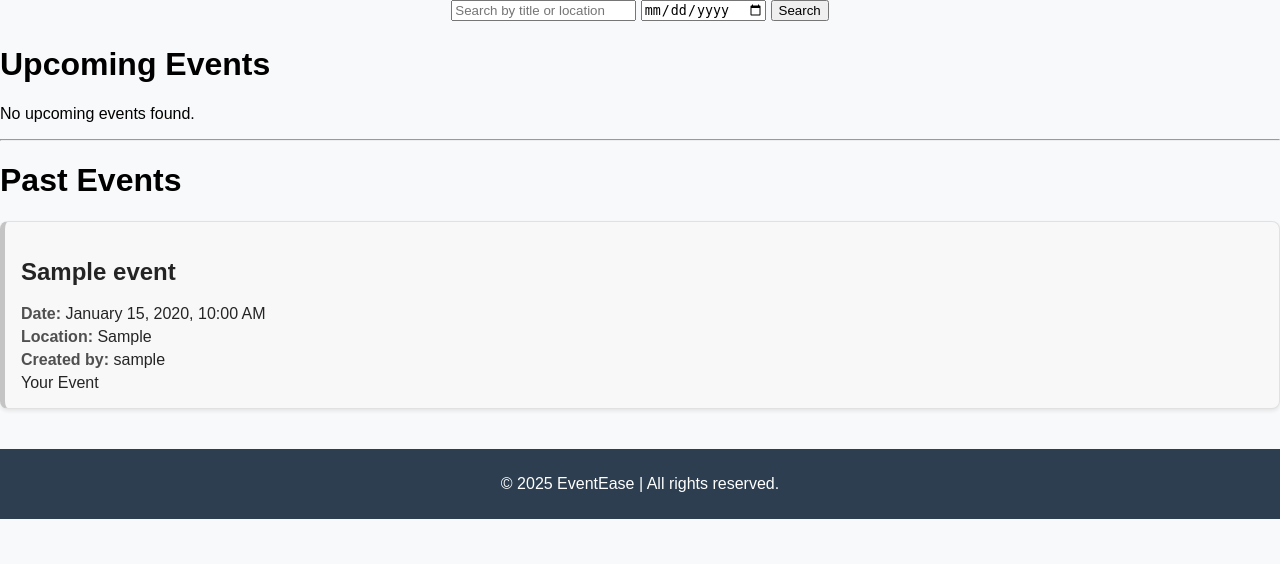
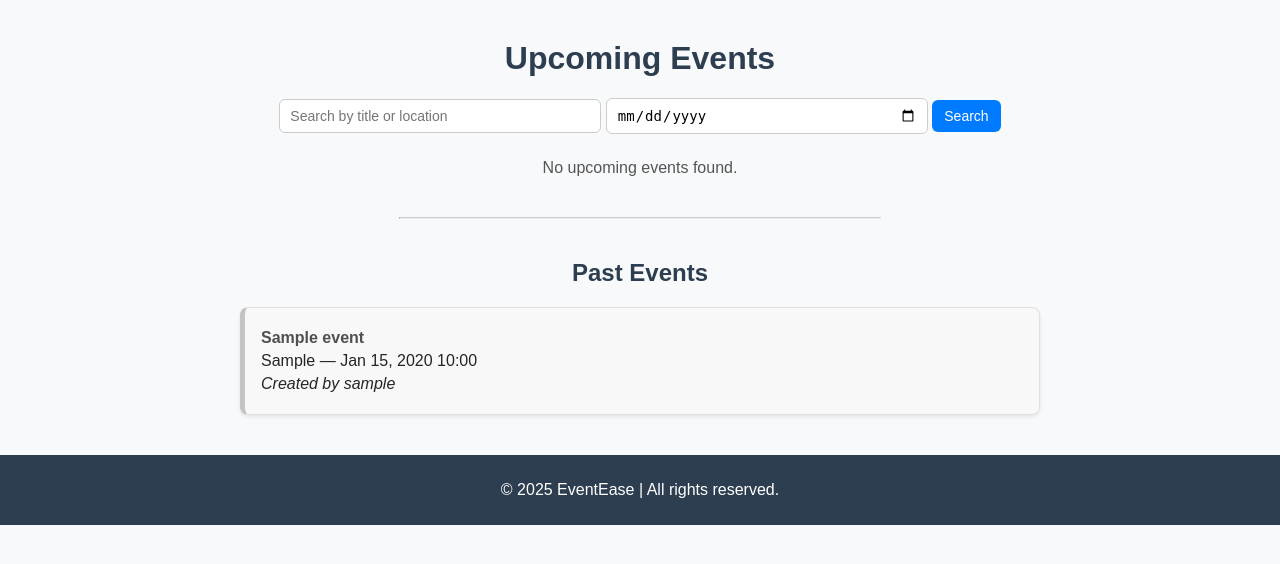
Before and after one commit to zeinali1/capstone-project, a Django app: page /home/ in a window 1280 px wide. Shown: the part 50-614 px from the top of the page. Run offline with Django 5.2, Linux system fonts and the light colour scheme; a user stored in the database is signed in; tables that the repository leaves empty hold one stand-in row (values such as "Sample post").

Commit message:
update search feature, home.html

```diff
--- a/main_app/templates/events/home.html
+++ b/main_app/templates/events/home.html
@@ -1,89 +1,74 @@
 {% extends 'base.html' %}
-{% load static %}
+{% block content %}
 
-{% block content %}
-<div class="container">
+<div class="container" style="max-width: 800px; margin: 40px auto;">
+    <h1 style="text-align: center; color: #2c3e50;">Upcoming Events</h1>
 
+    <!-- Search Section -->
     <div class="search-section">
-        <form method="get" class="search-form">
-            <input type="text" name="q" placeholder="Search by title or location" value="{{ query }}">
-            <input type="date" name="date" value="{{ date_query }}">
-            <button type="submit">Search</button>
-            {% if query or date_query %}
-            <a href="{% url 'home' %}" class="clear-btn">Clear</a>
+        <form method="get" action="{% url 'home' %}">
+            <input type="text" name="q" class="search-input" placeholder="Search by title or location" value="{{ request.GET.q }}">
+            <input type="date" name="date" class="search-input" value="{{ request.GET.date }}">
+            <button type="submit" class="search-btn">Search</button>
+            {% if request.GET.q or request.GET.date %}
+                <a href="{% url 'home' %}" class="clear-btn">Clear</a>
             {% endif %}
         </form>
     </div>
 
-    <h1 class="page-title">Upcoming Events</h1>
+    <!-- Upcoming Events -->
+    {% if upcoming_events %}
+        <ul class="event-list">
+            {% for event in upcoming_events %}
+                <li class="event-card">
+                    <p><strong><a href="{% url 'event_detail' event.pk %}" style="color:#2c3e50; text-decoration:none;">{{ event.title }}</a></strong></p>
+                    <p>{{ event.location }} — {{ event.event_date|date:"M d, Y H:i" }}</p>
+                    <p><em>Created by {{ event.created_by.username }}</em></p>
 
-    {% if upcoming_events %}
-        <div class="event-list">
-            {% for event in upcoming_events %}
-                <div class="event-card">
-                    <h2>{{ event.title }}</h2>
-                    <p><strong>Date:</strong> {{ event.event_date|date:"F j, Y, g:i A" }}</p>
-                    <p><strong>Location:</strong> {{ event.location }}</p>
-                    <p><strong>Created by:</strong> {{ event.created_by.username }}</p>
-                    {% if event.is_mine %}
-                    <p><strong>Attendees:</strong> {{ event.attendee_count }}</p>
+                    {% if user.is_authenticated %}
+                        {% if event.created_by == user %}
+                            <p class="welcome">You created this event</p>
+                            <a href="{% url 'event_update' event.pk %}" class="btn btn-edit">Edit</a>
+                            <a href="{% url 'event_delete' event.pk %}" class="btn btn-leave" style="background-color:#f44336;">Delete</a>
+                        {% elif event.is_joined %}
+                            <form action="{% url 'leave_event' event.pk %}" method="post">
+                                {% csrf_token %}
+                                <button type="submit" class="btn btn-leave">Leave</button>
+                            </form>
+                        {% else %}
+                            <form action="{% url 'join_event' event.pk %}" method="post">
+                                {% csrf_token %}
+                                <button type="submit" class="btn btn-join">Join</button>
+                            </form>
+                        {% endif %}
+                    {% else %}
+                        <a href="{% url 'login' %}" class="btn btn-login">Login to join</a>
                     {% endif %}
-
-                    <div class="event-actions">
-                        {% if event.is_mine %}
-                            <a href="{% url 'edit_event' event.id %}" class="btn edit-btn">Edit</a>
-                            <form method="post" action="{% url 'delete_event' event.id %}" style="display:inline;">
-                                {% csrf_token %}
-                                <button type="submit" class="btn delete-btn">Delete</button>
-                            </form>
-                        {% elif user.is_authenticated %}
-                            {% if event.is_joined %}
-                                <form method="post" action="{% url 'leave_event' event.id %}" style="display:inline;">
-                                    {% csrf_token %}
-                                    <button type="submit" class="btn leave-btn">Leave</button>
-                                </form>
-                            {% else %}
-                                <form method="post" action="{% url 'join_event' event.id %}" style="display:inline;">
-                                    {% csrf_token %}
-                                    <button type="submit" class="btn join-btn">Join</button>
-                                </form>
-                            {% endif %}
-                        {% else %}
-                            <p><a href="{% url 'login' %}">Login to join</a></p>
-                        {% endif %}
-                    </div>
-                </div>
+                </li>
             {% endfor %}
-        </div>
+        </ul>
     {% else %}
-        <p>No upcoming events found.</p>
+        <p style="text-align:center; color:#555;">No upcoming events found.</p>
     {% endif %}
 
-    <hr>
+    <hr style="margin: 40px auto; width: 60%; border-top: 1px solid #ccc;">
 
-    <h1 class="page-title">Past Events</h1>
+    <!-- Past Events -->
+    <h2 style="text-align: center; color: #2c3e50;">Past Events</h2>
 
     {% if past_events %}
-        <div class="event-list">
+        <ul class="event-list">
             {% for event in past_events %}
-                <div class="event-card past">
-                    <h2>{{ event.title }}</h2>
-                    <p><strong>Date:</strong> {{ event.event_date|date:"F j, Y, g:i A" }}</p>
-                    <p><strong>Location:</strong> {{ event.location }}</p>
-                    <p><strong>Created by:</strong> {{ event.created_by.username }}</p>
-
-                    <div class="event-actions">
-                        {% if event.is_mine %}
-                            <span class="badge">Your Event</span>
-                        {% elif event.is_joined %}
-                            <span class="badge">You Attended</span>
-                        {% endif %}
-                    </div>
-                </div>
+                <li class="event-card past">
+                    <p><strong>{{ event.title }}</strong></p>
+                    <p>{{ event.location }} — {{ event.event_date|date:"M d, Y H:i" }}</p>
+                    <p><em>Created by {{ event.created_by.username }}</em></p>
+                </li>
             {% endfor %}
-        </div>
+        </ul>
     {% else %}
-        <p>No past events yet.</p>
+        <p style="text-align:center; color:#555;">No past events available.</p>
     {% endif %}
 </div>
+
 {% endblock %}
```
